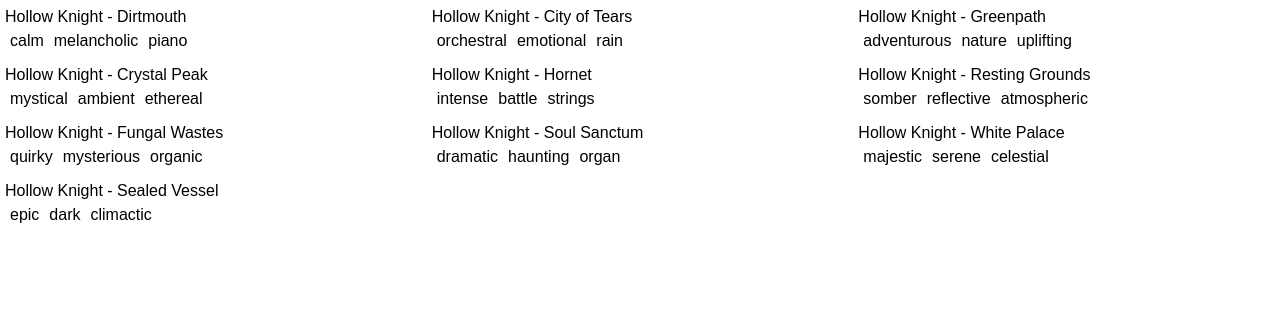
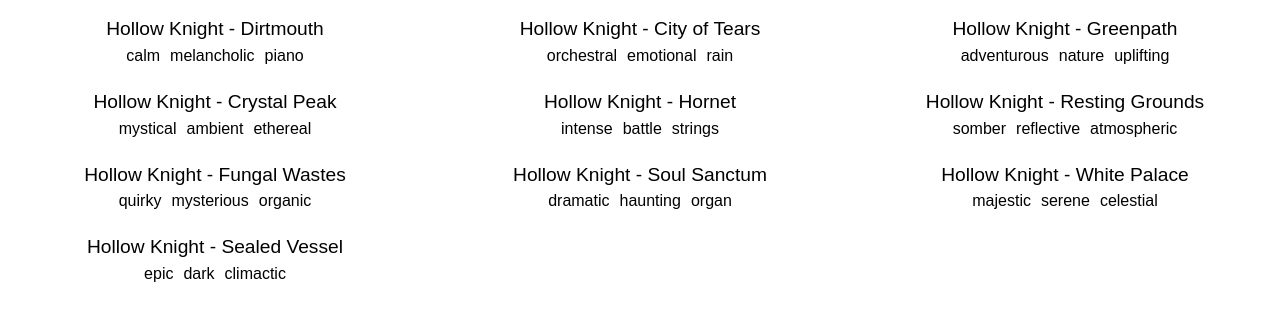
Before and after one commit to CrumrineCoder/bardicinspirationnext, a Next.js app: page / in a window 1280 px wide. Shown: the top 318 px of the page. Built offline with nearby package versions, Linux system fonts and the light colour scheme.

Commit message:
mild formatting

```diff
--- a/src/app/app.scss
+++ b/src/app/app.scss
@@ -4,12 +4,15 @@
     display: flex;
     flex-wrap: wrap;
     justify-content: space-between;
-
+    gap: 10px;
+    margin: 10px;
     .MusicBox {
-      flex: 0 1 calc(33.333% - 10px);
+      flex: 0 1 calc(33.333% - 20px);
       margin: 5px;
       background: white;
+      text-align: center;
       .MusicBoxHeader {
+        font-size: 1.2em;
       }
       .youtubeWrapper {
         display: flex;
```
